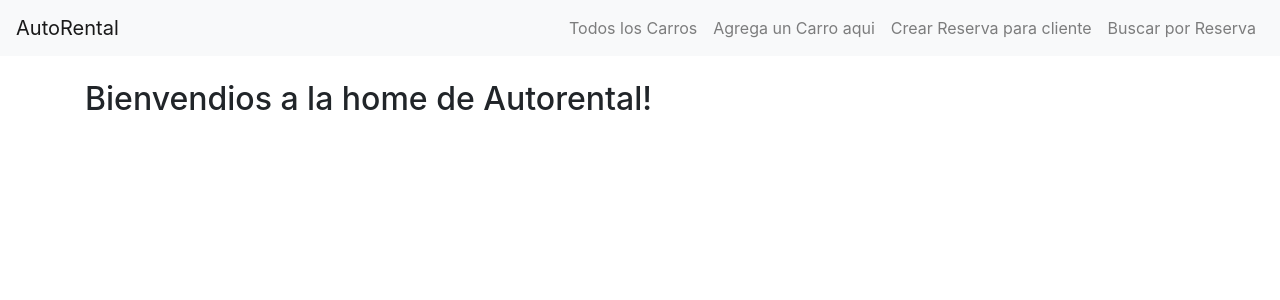
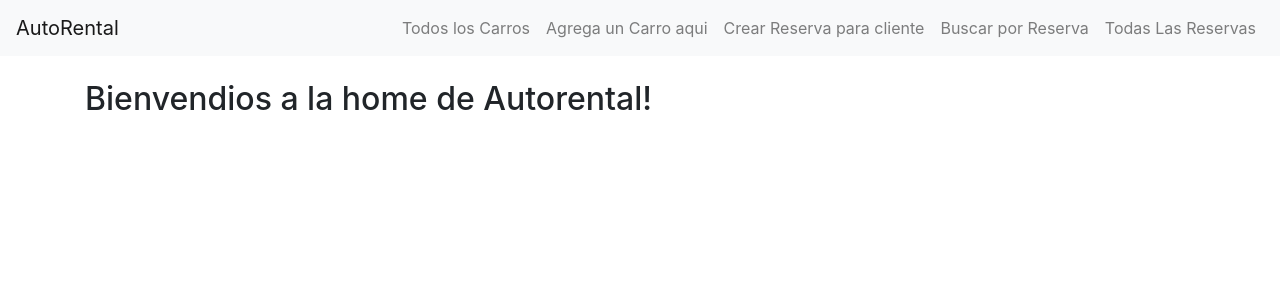
Before and after one commit to egomezan/EntregaFinalUltima, a Django app: template AlquilerCarros/Autorental/templates/autorental/home.html in a window 1280 px wide. Shown: the top 300 px of the page. Run offline with Django 4.2, Linux system fonts and the light colour scheme; the template is opened without the code that fills it, so the values that code supplies are empty; some libraries are stand-ins or nearby versions.

Commit message:
search hecho y comprobado, falta ultimo model

```diff
--- a/AlquilerCarros/Autorental/templates/autorental/base.html
+++ b/AlquilerCarros/Autorental/templates/autorental/base.html
@@ -29,6 +29,8 @@
                 </li>
                 <li class="nav-item">
                     <a class="nav-link" href="{% url 'xyz' %}">Buscar por Reserva</a>
+                <li class="nav-item">
+                    <a class="nav-link" href="{% url 'zyz' %}">Todas Las Reservas</a>
                 </li>
             </ul>
         </div>
--- a/AlquilerCarros/Autorental/urls.py
+++ b/AlquilerCarros/Autorental/urls.py
@@ -2,7 +2,7 @@
 
 from django.contrib import admin
 from django.urls import path
-from .views import home_view, list_view, agregar_carro, detail_auto_view, crear_reserva, search_with_form_view
+from .views import home_view, list_view, agregar_carro, detail_auto_view, crear_reserva, search_with_form_view, reservas_lista
 
 
 urlpatterns = [
@@ -12,6 +12,7 @@ urlpatterns = [
     path("detail-carro/<auto_id>", detail_auto_view),
     path("crear-reserva-form/", crear_reserva, name="zzz"),
     path("buscar-con-formulario/", search_with_form_view, name="xyz"),
+    path("listareservas/", reservas_lista, name="zyz"),
 
    # path("agregar/", agregar_carro),
 #     path("carro/add/", create_sala_with_form_view, name="sala-create"),
```
Also changed, not shown: AlquilerCarros/Autorental/views.py (+7 -0 lines), AlquilerCarros/db.sqlite3.
